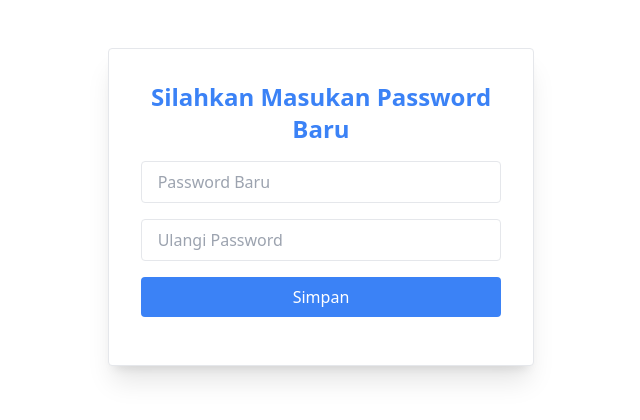
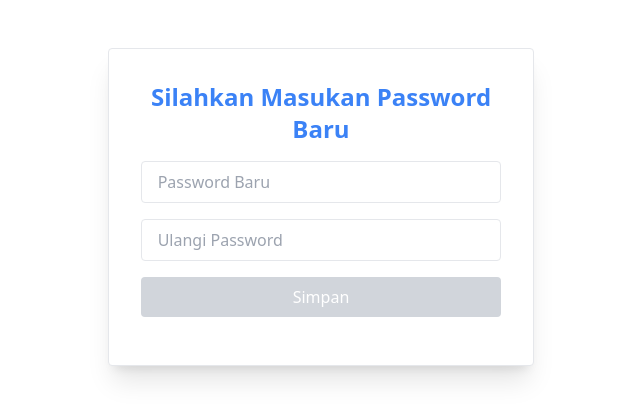
Before and after one commit to aldi-william/demo, a Vue app: page /changepassword/1 in a window 1280 px wide. Shown: the top 420 px of the page, without its empty margins (319-959 px from the left). Built offline with nearby package versions, Linux system fonts and the light colour scheme; no server answers.

Commit message:
Update Lupa Password

```diff
--- a/src/api/http-common.ts
+++ b/src/api/http-common.ts
@@ -1,7 +1,7 @@
 import axios from "axios";
 
 export default axios.create({
-  baseURL: "https://be-lelang.tavmobil.id/api",
+  baseURL: "http://localhost:8080/api",
   headers: {
     "Content-type": "application/json",
     "x-api-key" : "RAHASIA"
--- a/src/components/ChangePasswordComponent.vue
+++ /dev/null
@@ -1,20 +0,0 @@
-<script setup lang="ts">
-  import { ref } from 'vue';
-  const emit = defineEmits(['showModal']);
-  const event = ref('resetPassword');
-  const detik = ref(180);
-  const no_wa = ref('');
-  const exit = () => {
-      emit('showModal', false);
-  }
-  </script>
-  <template>
-    <div class="absolute left-0 right-0 top-12 text-center border rounded shadow-xl z-10 bg-white w-11/12 sm:w-4/12 md:w-4/12 lg:w-4/12 xl:w-4/12 2xl:w-4/12 p-8 mx-auto">
-      <div class="flex flex-col">
-        <h1 class="text-blue-500 text-2xl font-bold mb-4">Silahkan Masukan Password Baru</h1>
-        <input placeholder="Password Baru" class="px-4 py-2 border border-gray rounded mb-4"/>
-        <input placeholder="Ulangi Password" class="px-4 py-2 border border-gray rounded mb-4"/>
-        <button class="bg-blue-500 text-white px-4 py-2 rounded mb-4" @click="exit">Simpan</button>
-      </div>
-    </div>
-  </template>
--- a/src/components/LupaPasswordComponent.vue
+++ b/src/components/LupaPasswordComponent.vue
@@ -4,12 +4,15 @@ import { ref } from 'vue';
 const emit = defineEmits(['showModal']);
 const event = ref('resetPassword');
 const detik = ref(180);
-const no_wa = ref('');
+const data = ref({
+    no_whatsapp: ''
+});
+
 
 
 
 const kirimotp = () => {
-  LoginService.kirimOTP(no_wa.value).then((response:any) => {
+  LoginService.kirimOTP(data.value).then((response:any) => {
     console.log(response)
   }).catch((error:any) => {
     console.log(error)
@@ -37,7 +40,7 @@ const exit = () => {
       <p class="float-right cursor-pointer" @click="emit('showModal')">X</p>
       <h1 class="text-left text-blue-500 text-3xl font-bold my-4">Reset Password</h1>
       <p class="text-justify my-4">Masukan Nomer WhatsApp yang terhubung dengan akun TAV Mobil Anda. Kami akan mengirimkan tautan ke nomor WhatsApp Anda untuk melakukan reset password</p>
-      <input placeholder="Nomer WhatsApp" class="px-4 py-2 border border-gray w-full rounded" v-model="no_wa"/>
+      <input placeholder="Nomer WhatsApp" class="px-4 py-2 border border-gray w-full rounded" v-model="data.no_whatsapp" type="number"/>
       <p class="text-red-600 text-left mb-4">Nomor yang Anda masukan tidak valid</p>
       <button class="bg-blue-500 text-white px-4 py-2 rounded w-full" @click="kirimotp()">Kirim</button>
     </div>
--- a/src/main.ts
+++ b/src/main.ts
@@ -6,10 +6,11 @@ import router from './router'
 import axios from 'axios'
 import VueAxios from 'vue-axios'
 
+
 const app = createApp(App)
 
 app.use(createPinia())
 app.use(router)
-app.use(VueAxios, axios)
+app.use(VueAxios, axios);
 
 app.mount('#app')
--- a/src/pages/ChangePassword.vue
+++ b/src/pages/ChangePassword.vue
@@ -1,15 +1,63 @@
 <script setup lang="ts">
-    import ChangePasswordComponent from '../components/ChangePasswordComponent.vue'
     import { useRouter, useRoute } from 'vue-router';
+    import LoginService from '../services/UserService';
+    import { ref, onBeforeMount } from 'vue';
+    const data2 = ref({
+        no_whatsapp: '',
+        password: '',
+        confirm_password: ''
+    });
+
+
     const router = useRouter();
     const route = useRoute();
-    if(route.params.token === undefined){
-        router.push('/')
+
+    const data = ref({
+        verified_number: route.params.otp
+    });
+
+    const res = ref('');
+    const otp = ref<any>(null);
+
+
+    onBeforeMount(() => {
+        LoginService.checkOTP(data.value).then((response:any) => {
+            res.value = response.data.data.no_whatsapp;
+        }).catch((error:any) => {
+            console.log(error)
+        })
+    })
+
+    const sum = ref({
+        no_whatsapp:'',
+        password: '',
+        otp:''
+    })
+
+    const submit = (result:string) => {
+        sum.value.no_whatsapp = result;
+        sum.value.otp = data.value.verified_number as string;
+        sum.value.password = data2.value.password;
+        LoginService.changePassword(sum.value).then((response:any) => {
+            if(response.data.status === 'OK'){
+                alert("Password berhasil diubah");
+            }
+        }).catch((error:any) => {
+            console.log(error)
+        })
     }
+
 
 </script>
 <template>
   <div>
-     <ChangePasswordComponent/>
+    <div class="absolute left-0 right-0 top-12 text-center border rounded shadow-xl z-10 bg-white w-11/12 sm:w-4/12 md:w-4/12 lg:w-4/12 xl:w-4/12 2xl:w-4/12 p-8 mx-auto">
+      <div class="flex flex-col">
+        <h1 class="text-blue-500 text-2xl font-bold mb-4">Silahkan Masukan Password Baru</h1>
+        <input placeholder="Password Baru" class="px-4 py-2 border border-gray rounded mb-4" v-model="data2.password" type="password"/>
+        <input placeholder="Ulangi Password" class="px-4 py-2 border border-gray rounded mb-4" v-model="data2.confirm_password" type="password"/>
+        <button @click="submit(res)" :disabled="data2.password === data2.confirm_password && data2.password !== '' ? false:true" class=" text-white px-4 py-2 rounded mb-4" :class="data2.password === data2.confirm_password && data2.password !== '' ? 'bg-blue-500':'bg-gray-300'">Simpan</button>
+      </div>
+    </div>
   </div>
 </template>
--- a/src/router/index.ts
+++ b/src/router/index.ts
@@ -1,4 +1,5 @@
 import {createRouter, createWebHistory}  from 'vue-router';
+import { useRoute } from 'vue-router';
 
 const routes = [
     {
@@ -7,7 +8,7 @@ const routes = [
         component:()=>import('../pages/Home.vue')
     },
     {
-        path:'/changepassword/:token',
+        path:'/changepassword/:otp',
         name:"ChangePassword",
         component:()=>import('../pages/ChangePassword.vue')
     },
@@ -23,6 +24,7 @@ const routes = [
             {
                path:'detail/:id',
                name:"BursaMobilDetail",
+
                component:()=>import('../pages/Dashboard/Detail.vue'),
             },
             {
--- a/src/services/UserService.ts
+++ b/src/services/UserService.ts
@@ -7,7 +7,15 @@ class LoginService {
   }
 
   kirimOTP(data:any) {
-    return http.post("/users/kirimOTP", data)
+    return http.post("/users/forgot-password", data)
+  }
+
+  checkOTP(data:any){
+    return http.post('/users/checkotp', data)
+  }
+
+  changePassword(data:any){
+    return http.post('/users/change-password', data)
   }
 }
 
```
